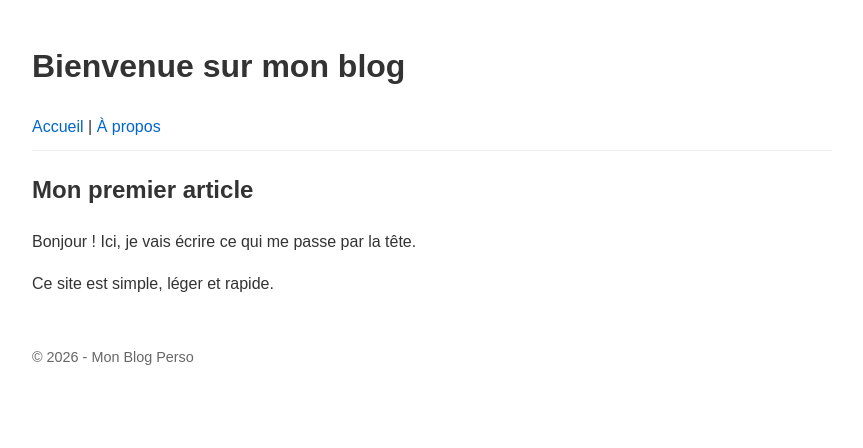
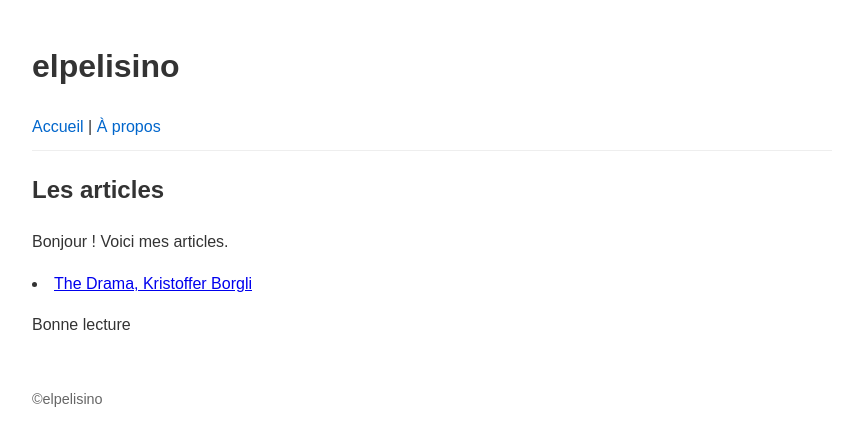
Before and after one commit to elpelisino/citizenofcgx, a plain HTML site: page index.html in a window 1280 px wide. Shown: the whole page, without its empty margins (208-1071 px from the left). Drawn offline with Linux system fonts and the light colour scheme.

Commit message:
Update index.html

```diff
--- a/index.html
+++ b/index.html
@@ -3,12 +3,12 @@
 <head>
     <meta charset="UTF-8">
     <meta name="viewport" content="width=device-width, initial-scale=1.0">
-    <title>Mon Blog Perso</title>
+    <title>elpelisino dot com</title>
     <link rel="stylesheet" href="style.css">
 </head>
 <body>
     <header>
-        <h1>Bienvenue sur mon blog</h1>
+        <h1>elpelisino</h1>
         <nav>
             <a href="index.html">Accueil</a> |
             <a href="about.html">À propos</a>
@@ -16,13 +16,16 @@
     </header>
     <main>
         <article>
-            <h2>Mon premier article</h2>
-            <p>Bonjour ! Ici, je vais écrire ce qui me passe par la tête.</p>
-            <p>Ce site est simple, léger et rapide.</p>
+            <h2>Les articles</h2>
+            <p>Bonjour ! Voici mes articles.</p>
+		<li>
+			<a href="the-drama.html">The Drama, Kristoffer Borgli</a>
+		</li>
+            <p>Bonne lecture</p>
         </article>
     </main>
     <footer>
-        <p>© 2026 - Mon Blog Perso</p>
+        <p>©elpelisino</p>
     </footer>
 </body>
 </html>
```
